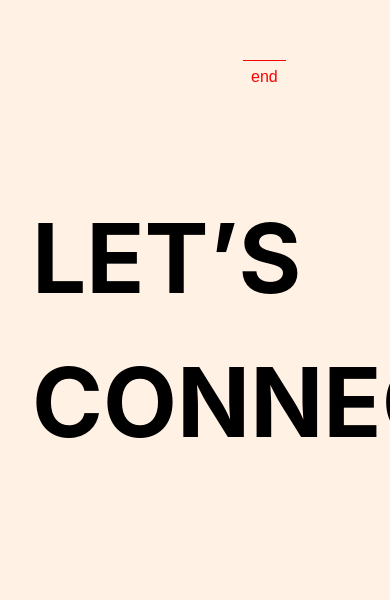
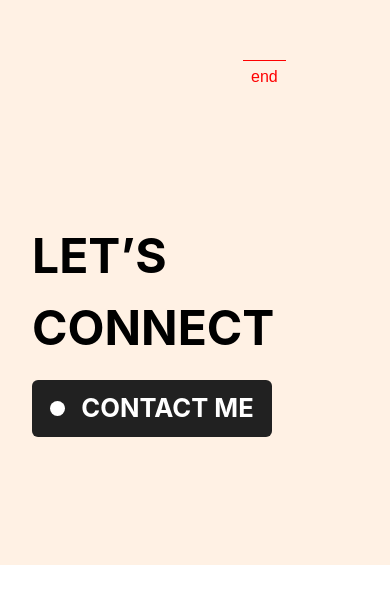
Before and after one commit to Lenzi1902/portfolio-2.0, a Next.js app: page / in a window 390 px wide. Shown: the part 4582-5182 px from the top of the page. After the commit the page ends 5147 px from the top, so only its background shows below. Built offline with nearby package versions, Linux system fonts and the light colour scheme.

Commit message:
modified: all responsive footer component teks and layout

```diff
--- a/src/app/components/footer/Footer.component.tsx
+++ b/src/app/components/footer/Footer.component.tsx
@@ -2,11 +2,11 @@ import LinkMediaSocialContact from "./component/LinkMediaSocialContact";
 
 const FooterComponent = () => {
   return (
-    <div className="min-h-[33.75rem] max-w-screen flex items-center">
+    <div className="max-h-[33.75rem] max-w-screen flex items-center mt-[10rem] md:mt-[20rem] ">
       <div className="  font-bold">
-        <h1 className="text-[6rem]">LET’S</h1>
-        <div className=" flex items-center gap-[6rem]">
-          <h1 className="text-[6rem]">CONNECT</h1>
+        <h1 className="text-[3rem] md:text-[6rem]">LET’S</h1>
+        <div className=" flex flex-col md:flex-row md:items-center gap-[1rem] md:gap-[6rem] ">
+          <h1 className="text-[3rem] md:text-[6rem]">CONNECT</h1>
           <LinkMediaSocialContact />
         </div>
       </div>
--- a/src/app/components/footer/component/LinkMediaSocialContact.tsx
+++ b/src/app/components/footer/component/LinkMediaSocialContact.tsx
@@ -5,7 +5,7 @@ import Link from "next/link";
 
 const LinkMediaSocialContact = () => {
   return (
-    <div className=" flex gap-[4rem]">
+    <div className=" flex flex-col md:flex-row gap-[4rem]">
       <GsapMagnetic>
         <TranisitionLink href="/contact" label="CONTACT ME" className=" bg-contactme w-[15rem] h-[3.6rem] flex text-white text-[1.6rem] rounded-[0.375rem] text-center items-center justify-center gap-[1rem]">
           <span className=" w-[0.938rem] h-[0.938rem] bg-white rounded-[100%]"></span>
@@ -16,13 +16,13 @@ const LinkMediaSocialContact = () => {
         </Link> */}
       </GsapMagnetic>
       <GsapMagnetic>
-        <Link href={"https://www.instagram.com/xlennzii/"} className=" text-black  h-[3.6rem] flex text-[1.6rem] rounded-[0.375rem] text-center items-center justify-center gap-[1rem]">
+        <Link href={"https://www.instagram.com/xlennzii/"} className=" text-black  h-[3.6rem] hidden md:flex text-[1.6rem] rounded-[0.375rem] text-center items-center justify-center gap-[1rem]">
           <span className=" w-[0.938rem] h-[0.938rem] bg-black rounded-[100%]"></span>
           Instagram
         </Link>
       </GsapMagnetic>
       <GsapMagnetic>
-        <Link href={"#"} className=" text-black w-[15rem] h-[3.6rem] flex  text-[1.6rem] rounded-[0.375rem] text-center items-center justify-center gap-[1rem]">
+        <Link href={"#"} className=" text-black w-[15rem] h-[3.6rem] hidden md:flex  text-[1.6rem] rounded-[0.375rem] text-center items-center justify-center gap-[1rem]">
           <span className=" w-[0.938rem] h-[0.938rem] bg-black rounded-[100%]"></span>
           Linkedin
         </Link>
```
